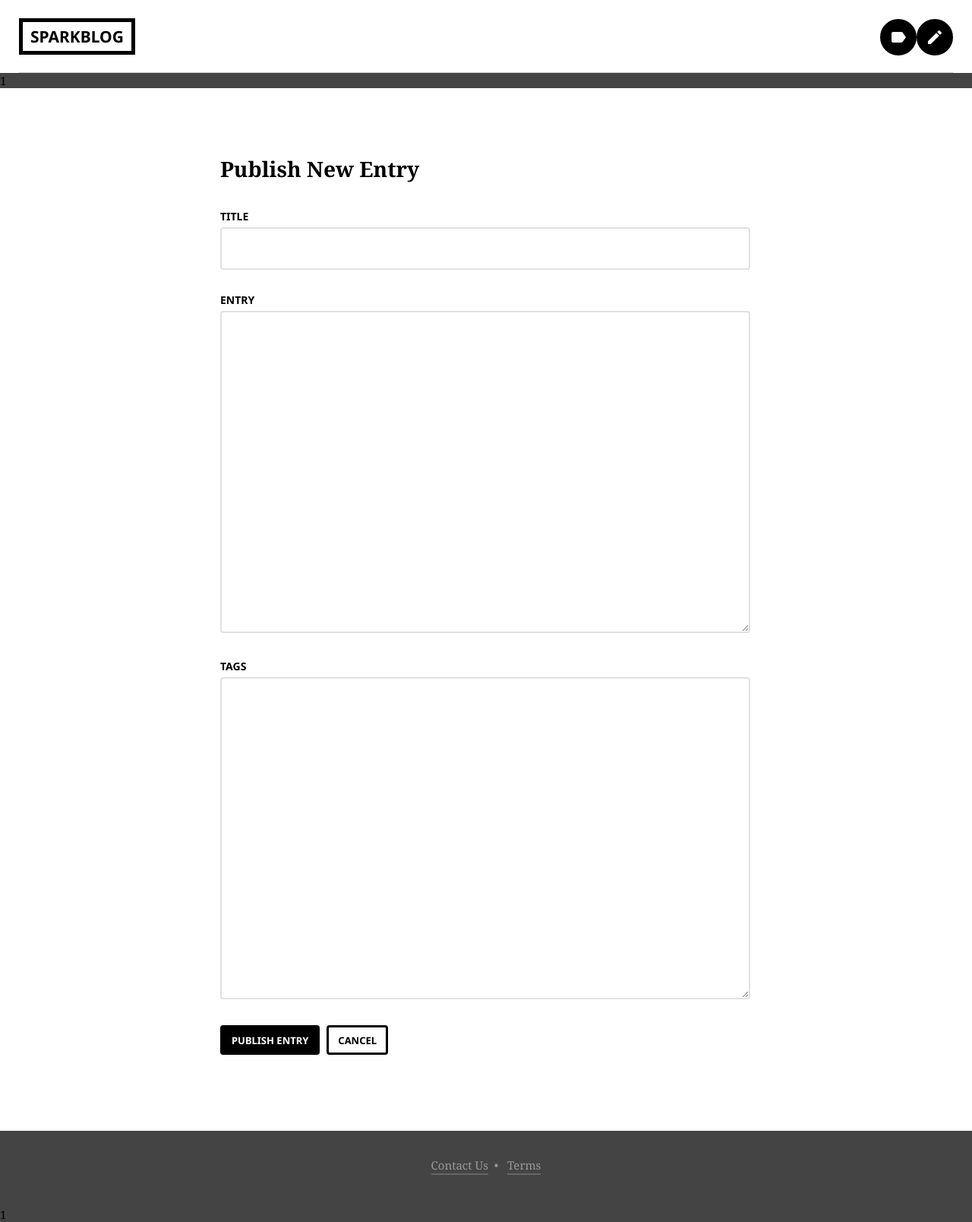
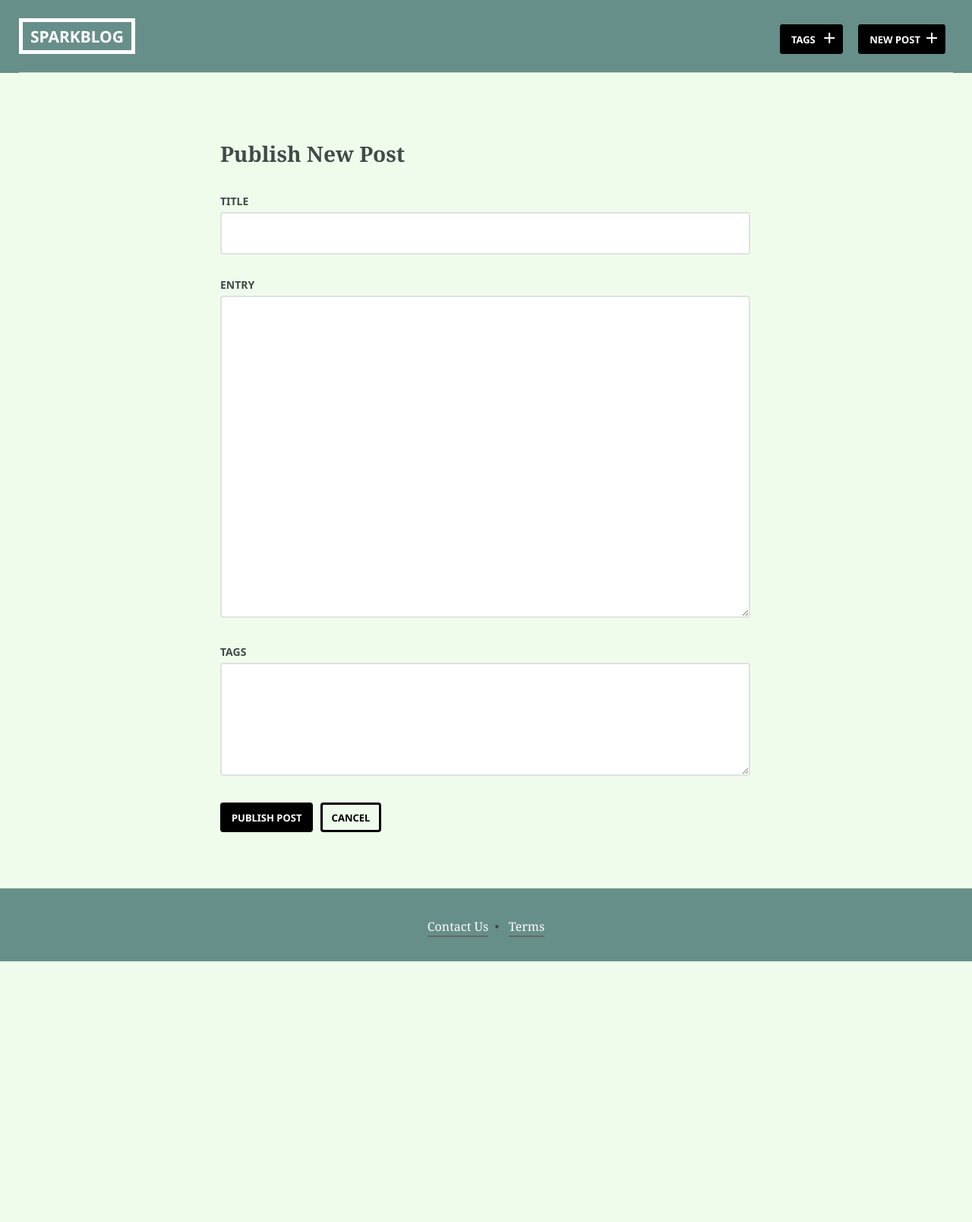
Before and after one commit to m-onofri/treehouse-techdegree-project-5, a PHP site: page /templates/new.phtml in a window 1280 px wide. Shown: the whole page at 76% size. After the commit the page ends 1265 px from the top, so only its background shows below. Run offline with PHP 8.4, Linux system fonts and the light colour scheme.

Commit message:
Improve style index, new, edit, detail pages

```diff
--- a/public/css/site.css
+++ b/public/css/site.css
@@ -4,53 +4,59 @@
    Global Styles
    ========================================================================== */
 body {
-	background: url(../../concepts/JavaTechdegree_SparkBlog_1.jg) top center no-repeat;
-	font-size: 15px;
-	color: #000;
+	font-size: 16px;
+	color: #404a49;
+	font-weight: 400;
+	background-color: #f0fceb;
+	position: relative;
+  	min-height: 100vh;
 	font-family: 'Noto Serif', Georgia, serif;
-	background: #444;
 }
 .container {
 	margin: 0 auto;
 	padding: 0 25px;
-	background: #FFF;
+	background:  #678f89;
 }
 header .site-header {
 	border-bottom: 1px solid #d1d1d1;
 	margin: 0 auto;
 	height: 95px;
+	display: flex;
+	justify-content: space-between;
 }
 header .logo {
-	border: 5px solid #000;
+	border: 5px solid#fff;
 	text-decoration: none;
-	color: #000;
+	color:#fff;
 	font-size: 21px;
 	font-weight: bold;
 	padding: 5px 10px;
-	margin: 24px 0 0 0;
-	float: left;
+	margin: 24px 0;
 	text-transform: uppercase;
 	font-family: 'Noto Sans', sans-serif;
 }
-header .new-entry {
-	float: right;
-	margin: 25px 0 0 0;
+header .button {
+	margin: 24px 10px 24px;
+}
+header .header-buttons {
+	margin-top: 50px;
 }
 footer {
-	background: #444;
-	height: 30px;
 	text-align: center;
 	padding: 35px 0;
-	color: #999;
+	border-top: 4px solid #678f89;
+	max-height: 100px;
+	position: absolute;
+	background-color: #678f89;
+	bottom: 0;
+	width: 100%;
 }
 footer a {
-	color: #999;
+	color: #fff;
 	text-decoration: none;
 	border-bottom: 2px solid #666;
 	padding-bottom: 1px;
 }
-
-
 
 /* ==========================================================================
    Button Styles
@@ -73,16 +79,32 @@ footer a {
 	border-color: #000;
 	color: #000;
 }
-.button.button-round {
-	border-radius: 100px;
-	padding: 9px;
-	line-height: 1px;
+.button.icon-right {
+	position: relative;
+	padding-right: 30px;
+	top: -10px;
+}
+.button.icon-right i {
+	position: absolute;
+	top: 3px;
+	right: 3px;
 }
 .button:focus {
 	outline: 0;
 }
 .button-tag {
-	margin: 0 0.5rem;
+	margin: 0 1rem 0 0;
+}
+.button.edit-button {
+	display: color;
+	background-color: coral;
+	border-color: coral;
+	color: #fff;
+	margin: 0 0 25px;
+}
+.button-delete {
+	background-color: crimson;
+	border-color:crimson;
 }
 
 
@@ -132,10 +154,10 @@ a.link {
 .entry-list,
 .edit-entry,
 .new-entry,
-.password {
+.single {
 	max-width: 700px;
 	margin: 0 auto;
-	padding: 90px 0 100px 0;
+	padding: 90px 0 170px 0;
 }
 .edit-entry h2,
 .new-entry h2,
@@ -259,9 +305,10 @@ form textarea:hover {
 .new-entry form textarea {
 	min-height: 400px;
 }
+.edit-entry form textarea.ta-tag,
+.new-entry form textarea.ta-tag {
+	min-height: 125px;
+}
 input[type=submit] {
 	margin-right: 5px;
 }
-.tags-list {
-	margin: 1rem;
-}
--- a/templates/inc/footer.php
+++ b/templates/inc/footer.php
@@ -1,4 +1,4 @@
-<footer>
+        <footer>
             <div>
                 <a href="#">Contact Us</a>&nbsp;&nbsp;&bull;&nbsp;&nbsp;
                 <a href="#">Terms</a>
--- a/templates/inc/header.php
+++ b/templates/inc/header.php
@@ -14,8 +14,10 @@
             <div class="container">
                 <div class="site-header">
                     <a class="logo" href="/">SparkBlog</a>
-                    <a class="new-entry button button-round" href="/new"><i class="material-icons">create</i></a>
-                    <a class="new-entry button button-round" href="/tags"><i class="material-icons">label</i></a>
+                    <div class="header-buttons">
+                        <a class="button icon-right" href="/tags"><span>Tags</span> <i class="material-icons">add</i></a>
+                        <a class="button icon-right" href="/new"><span>New Post</span> <i class="material-icons">add</i></a>
+                    </div>
                 </div>
             </div>
         </header>
--- a/templates/new.phtml
+++ b/templates/new.phtml
@@ -1,19 +1,19 @@
-<?php echo include('inc/header.php'); ?>
+<?php include('inc/header.php'); ?>
 <section>
-    <div class="container">
+    <div class="container-new">
         <div class="new-entry">
-            <h2>Publish New Entry</h2>
+            <h2>Publish New Post</h2>
             <form method="post" action="new">
                 <label for="title"> Title</label>
                 <input type="text" name="title"><br>
                 <label for="entry">Entry</label>
                 <textarea rows="5" name="entry"></textarea>
                 <label for="tags">Tags</label>
-                <textarea rows="2" name="tags"></textarea>
-                <input type="submit" value="Publish Entry" class="button">
+                <textarea class="ta-tag" rows="2" name="tags"></textarea>
+                <input type="submit" value="Publish Post" class="button">
                 <a href="#" class="button button-secondary">Cancel</a>
             </form>
         </div>
     </div>
 </section>
-<?php echo include('inc/footer.php'); ?>
+<?php include('inc/footer.php'); ?>
```
Also changed, not shown: other parts of public/css/site.css (+27 -3 lines), templates/detail.phtml (+9 -5 lines), templates/edit.phtml (+11 -9 lines), templates/index.phtml (+3 -5 lines), blog.db, 4 other files.
